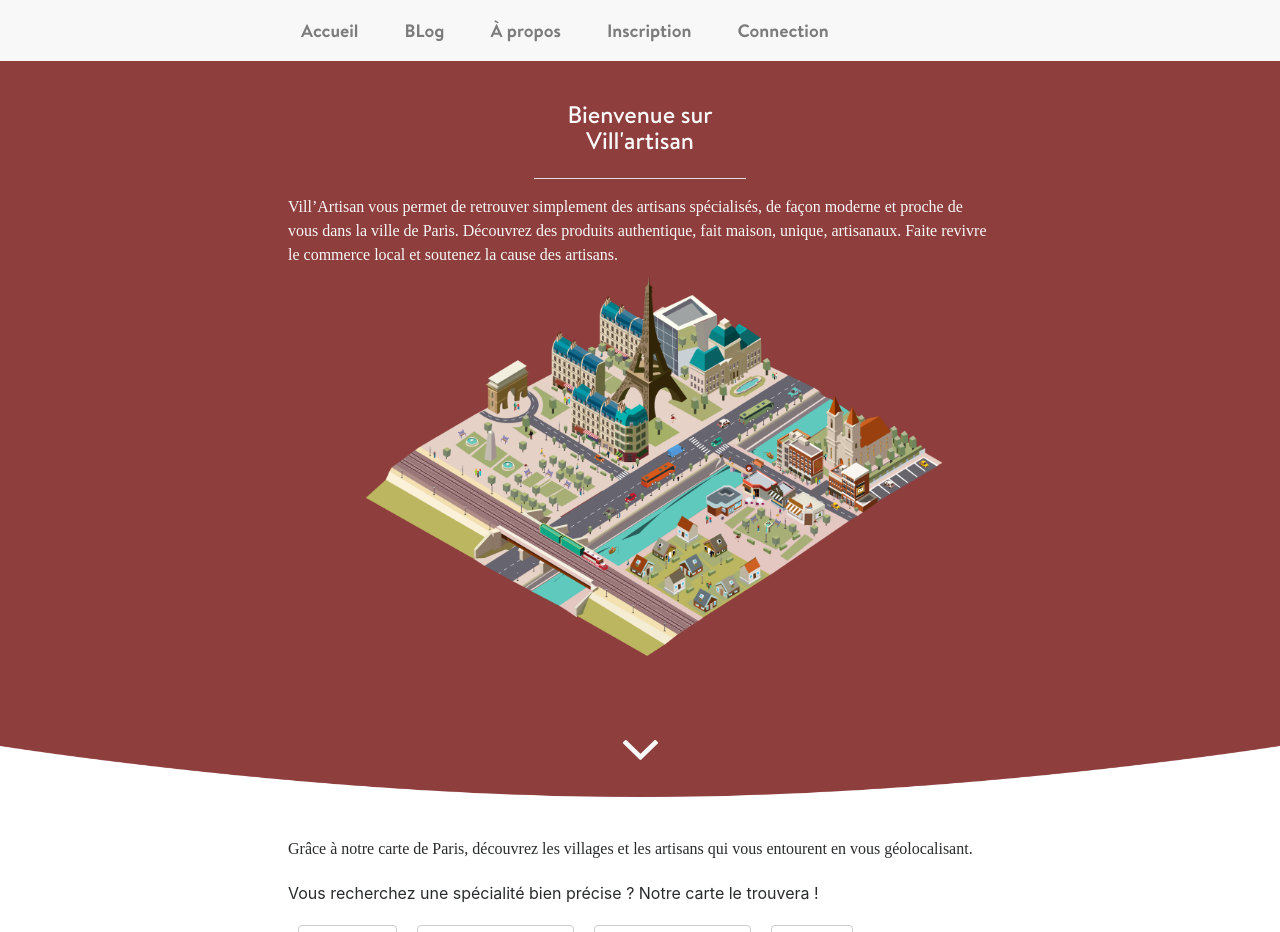
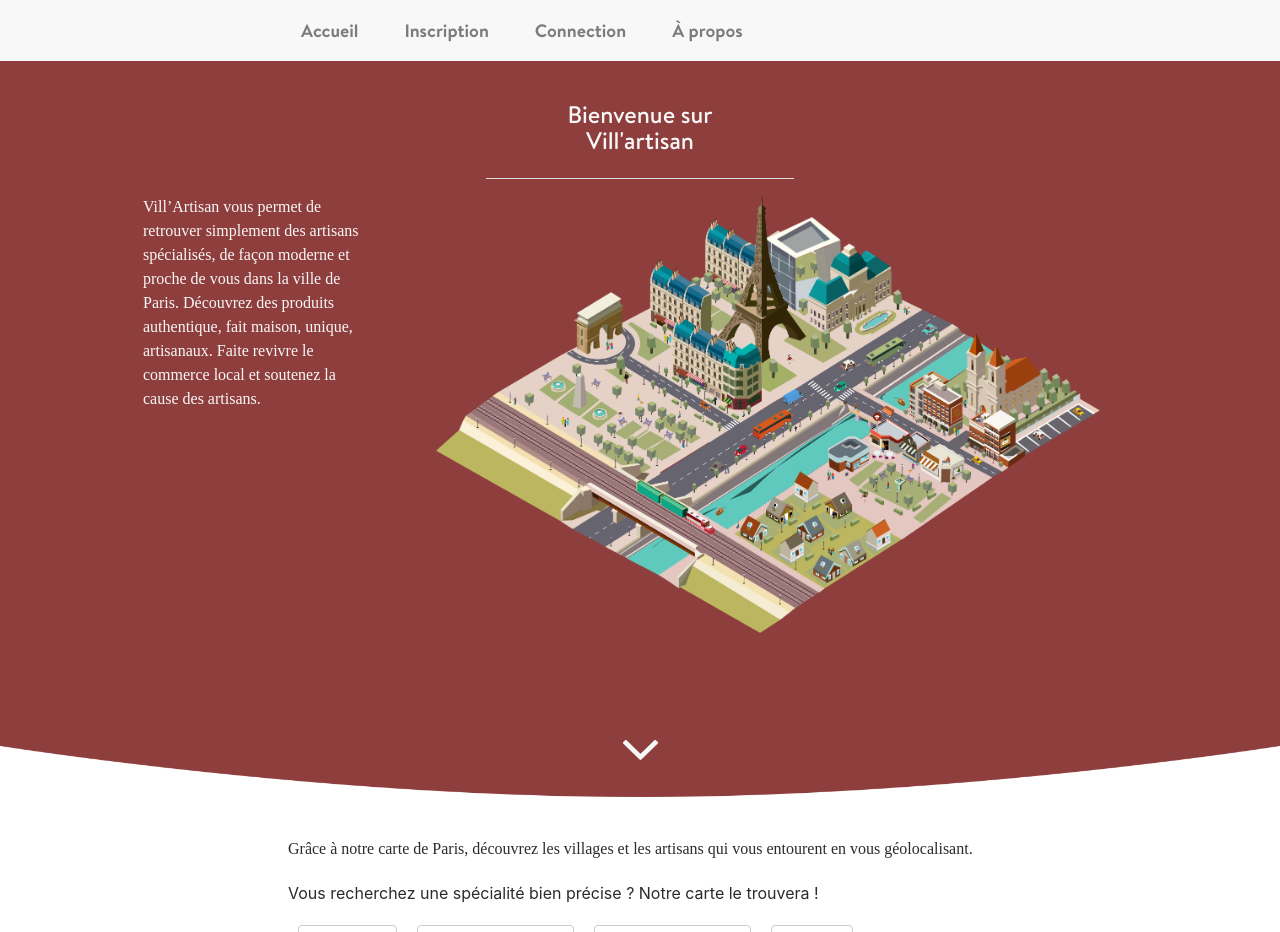
Before and after one commit to nekodemaker/project_vill_artisan, a PHP site: page / in a window 1280 px wide. Shown: the top 932 px of the page. Run offline with PHP 8.4, Linux system fonts and the light colour scheme; data that the repository does not hold is empty; some libraries are stand-ins or nearby versions; some web fonts are replaced.

Commit message:
modif home page

```diff
--- a/views/home.html.twig
+++ b/views/home.html.twig
@@ -3,13 +3,20 @@
 {% block content %}
 <div id="home_container">
     <div id="welcome_container">
-        <div class="content_container">
+        <div class="welcome_content">
             <h4>Bienvenue sur<br> Vill'artisan</h4>
             <hr>
-            <p>Vill’Artisan vous permet de retrouver simplement des artisans spécialisés, de façon moderne et proche de vous dans la ville de Paris. Découvrez des produits authentique, fait maison, unique, artisanaux.
-                Faite revivre le commerce local et soutenez la cause des artisans.
-            </p>
-            <img class="paris_illustration" src="web/assets/img/paris.png" alt="">
+            <div class="row">
+                <div class="col-sm-6 col-md-12 col-xl-3">
+                    <p>Vill’Artisan vous permet de retrouver simplement des artisans spécialisés, de façon moderne et proche de vous dans la ville de Paris. Découvrez des produits authentique, fait maison, unique, artisanaux.
+                        Faite revivre le commerce local et soutenez la cause des artisans.
+                    </p>
+                </div>
+                <div class="col-sm-6 col-md-12 col-xl-9">
+                    <img class="paris_illustration" src="web/assets/img/paris.png" alt="">
+                </div>
+
+            </div>
             <a class="arrow_slide_down_button" href="#project_container">
                 <img class="arrow_slide_down" src="web/assets/img/fa-angle-down.png" alt="arrow_scroll_action">
             </a>
--- a/views/layout.html.twig
+++ b/views/layout.html.twig
@@ -26,7 +26,7 @@
                 <a class="brand" href="?action=home">
                     VILL' ARTISAN
                 </a>
-                <a class="login_button">
+                <a class="login_button" href="?action=login">
                     <img src="web/assets/img/login.png" alt="login_button">
                 </a>
             </div>
@@ -37,13 +37,10 @@
                     <li class="nav-item">
                         <a class="nav-item nav-link" href="?action=home">Accueil</a>
                     </li>
+                    {% if name is defined and name is not empty %}
                     <li class="nav-item">
-                        <a class="nav-item nav-link " href="?action=blog">BLog</a>
+                        <a class="nav-item nav-link " href="?action=blog">Actualités</a>
                     </li>
-                    <li class="nav-item">
-                        <a class="nav-item nav-link" href="?action=about">À propos</a>
-                    </li>
-                    {% if name is defined and name is not empty %}
                     <li class="nav-item">
                         <a class="nav-item nav-link " href="?action=profile">Profil</a>
                     </li>
@@ -58,6 +55,9 @@
                         <a class="nav-item nav-link" href="?action=login">Connection</a>
                     </li>
                     {% endif %}
+                    <li class="nav-item">
+                        <a class="nav-item nav-link" href="?action=about">À propos</a>
+                    </li>
                 </ul>
             </div>
         </nav>
@@ -70,15 +70,16 @@
             <div class="row">
                 <div class="col-12 col-md-4 offset-md-2 col-lg-3 offset-lg-3">
                     <a href="?action=home">Accueil</a>
-                    <a href="?action=blog">Actualités</a>
+                    <a href="?action=about">À propos</a>
                 </div>
                 <div class="col-12 col-md-4 col-lg-3">
                     {% if name is defined and name is not empty %}
                     <a href="?action=profile">Profil</a>
+                    <a href="?action=blog">Actualités</a>
                     {% else %}
                     <a href="?action=register">Inscription</a>
+                    <a href="?action=login">Connection</a>
                     {% endif %}
-                    <a href="?action=about">À propos</a>
                 </div>
             </div>
             <a class="brand" href="?action=home">
--- a/web/style.css
+++ b/web/style.css
@@ -93,32 +93,41 @@ html body #main_container #home_container #welcome_container {
   background-image: url("assets/img/Rectangle.png");
   background-size: 100% 100%;
 }
-html body #main_container #home_container #welcome_container .content_container {
+html body #main_container #home_container #welcome_container .welcome_content {
   display: flex;
   flex-direction: column;
   margin: auto;
-  width: 70%;
+  width: 80%;
   align-items: center;
   height: 95%;
 }
-html body #main_container #home_container #welcome_container .content_container h4 {
+html body #main_container #home_container #welcome_container .welcome_content h4 {
   margin-top: 40px;
   font-family: 'Brandon_text-Medium';
   text-align: center;
   color: #f8f8f8;
 }
-html body #main_container #home_container #welcome_container .content_container hr {
+html body #main_container #home_container #welcome_container .welcome_content hr {
   width: 30%;
   background-color: #f8f8f8;
 }
-html body #main_container #home_container #welcome_container .content_container p {
+html body #main_container #home_container #welcome_container .welcome_content .row {
+  width: 100%;
+}
+html body #main_container #home_container #welcome_container .welcome_content .row .col-xl-3 p {
   margin: 0;
   color: #f8f8f8;
 }
-html body #main_container #home_container #welcome_container .content_container .paris_illustration {
-  width: 143%;
+html body #main_container #home_container #welcome_container .welcome_content .row .col-xl-9 {
+  display: flex;
+  justify-content: center;
 }
-html body #main_container #home_container #welcome_container .content_container a {
+html body #main_container #home_container #welcome_container .welcome_content .row .col-xl-9 .paris_illustration {
+  width: 90%;
+  height: 100%;
+  margin: auto;
+}
+html body #main_container #home_container #welcome_container .welcome_content a {
   margin-top: auto;
 }
 html body #main_container #project_container {
--- a/web/style.scss
+++ b/web/style.scss
@@ -183,8 +183,11 @@ html{
                     background-image: url("assets/img/Rectangle.png");
                     background-size: 100% 100%;
 
-                    .content_container{
-                        @include content_container;
+                    .welcome_content{
+                        display: flex;
+                        flex-direction: column;
+                        margin: auto;
+                        width: 80%;
                         align-items: center;
                         height: 95%;
 
@@ -199,14 +202,24 @@ html{
                             width: 30%;
                             background-color: $white;
                         }
+                        .row{
+                            width: 100%;
+                            .col-xl-3{
+                                p{
+                                    margin: 0;
+                                    color: $white;
+                                }
+                            }
+                            .col-xl-9{
+                                display: flex;
+                                justify-content: center;
 
-                        p{
-                            margin: 0;
-                            color: $white;
-                        }
-
-                        .paris_illustration{
-                            width: 143%;
+                                .paris_illustration{
+                                    width: 90%;
+                                    height: 100%;
+                                    margin: auto;
+                                }
+                            }
                         }
 
                         a{
```
Also changed, not shown: web/assets/img/PARIS.png, 1 other file.
